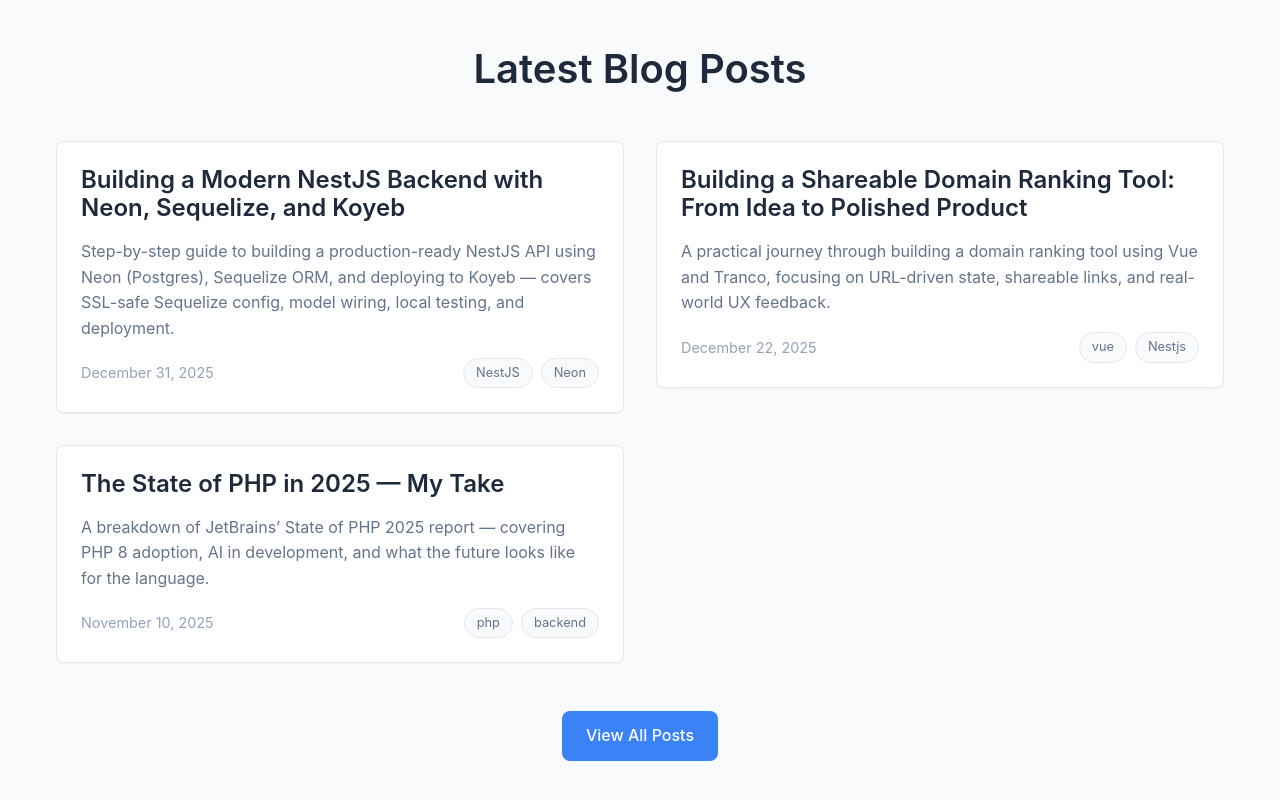
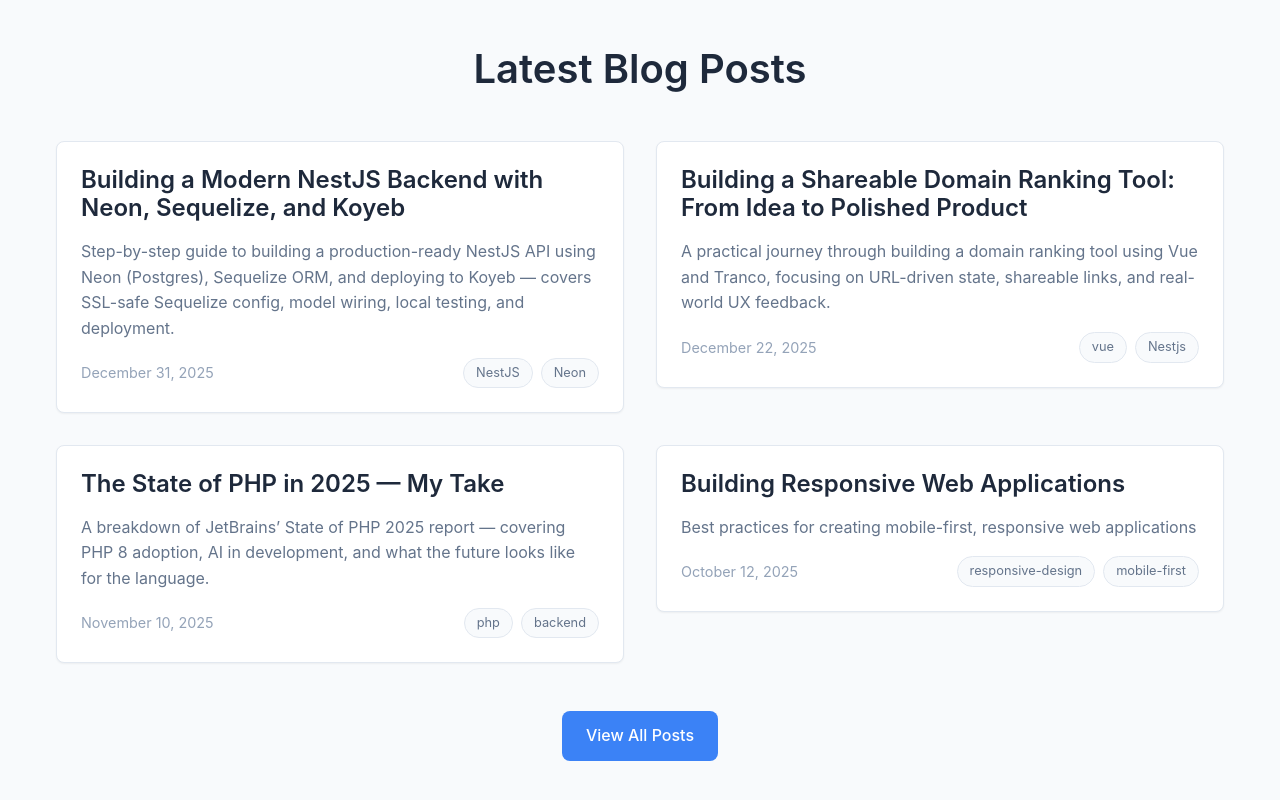
Before and after one commit to SajanMG/portfolioV2, an Eleventy site: page src/index.njk in a window 1280 px wide. Shown: the part 2781-3581 px from the top of the page. Built offline with nearby package versions, Linux system fonts and the light colour scheme; Eleventy itself is replaced by a stand-in of ours; files that its build step writes are made by us from their sources; a web font is replaced by a local one.

Commit message:
blog layout updated to render 4 posts

```diff
--- a/src/index.njk
+++ b/src/index.njk
@@ -197,7 +197,7 @@
     <div class="container">
         <h2 class="section-title">Latest Blog Posts</h2>
         <div class="posts-grid">
-            {% for post in collections.post | head(3) %}
+            {% for post in collections.post | head(4) %}
             <a href="{{ post.url }}" class="post-card-link">
                 <article class="post-card">
                     <div class="post-card-content">
```
